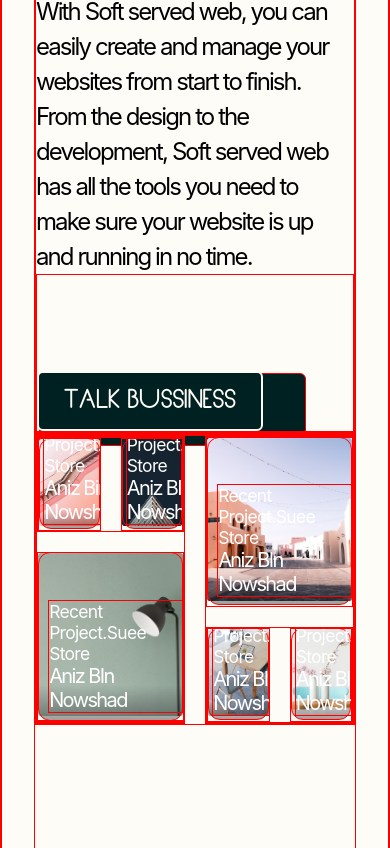
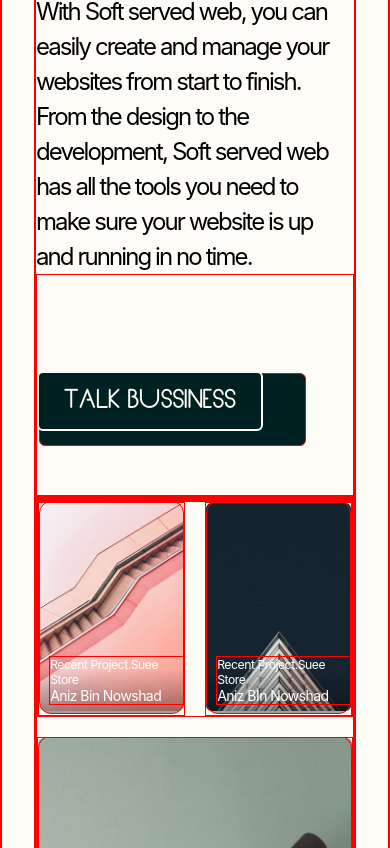
Before and after one commit to aswnss-m/softservedweb, a React (Vite) app: page /ComingSoon in a window 390 px wide. Shown: the part 1152-2000 px from the top of the page. Built offline with nearby package versions, Linux system fonts and the light colour scheme.

Commit message:
project page made responsive

```diff
--- a/src/Components/About/About.css
+++ b/src/Components/About/About.css
@@ -28,10 +28,11 @@
 
 }
 
-.buttonContainter{
+.buttonContainter {
     padding-top: 6em;
 }
-.myButton{
+
+.myButton {
 
     display: inline-block;
     padding: 15px 25px;
@@ -57,7 +58,7 @@
     background-color: #050505;
     transform: translateX(-2px);
     border: 2px solid var(--bg-primary);
-    animation:20ms
+    animation: 20ms
 }
 
 .myButton:active {
@@ -65,15 +66,16 @@
 }
 
 
-.buttonBG{
-    background-color:var(--color-darkGreen);
+.buttonBG {
+    background-color: var(--color-darkGreen);
     padding: 20px 40px;
 
-    position: absolute; /* Add position absolute to pseudo-element */
+    position: absolute;
+    /* Add position absolute to pseudo-element */
 
     /* z-index: 2; */
     /* left: 0%; */
-    left:0;
+    left: 0;
     top: 0;
     width: 120%;
     height: 130%;
@@ -83,6 +85,7 @@
     z-index: -1;
 
 }
+
 @media only screen and (max-width:1920px) {}
 
 @media only screen and (max-width:1200px) {}
@@ -95,23 +98,24 @@
     }
 
 }
-@media only screen and (max-width : 880px){
-    .AboutContainer{
+
+@media only screen and (max-width : 880px) {
+    .AboutContainer {
         grid: none;
         display: flex;
-        flex-direction:column-reverse;
+        flex-direction: column-reverse;
         gap: 2em;
     }
-    .description{
-        padding-right:0.1px
+
+    .description {
+        padding-right: 0.1px
+    }
+
+    .buttonContainter {
+        padding-bottom: 4em;
     }
 }
 
-@media only screen and (max-width:620px) {
-
-    /* .tempImage{
-        max-width: 80%;
-    } */
-}
+@media only screen and (max-width:620px) {}
 
 @media only screen and (max-width:450px) {}
--- a/src/Components/Projects/Projects.css
+++ b/src/Components/Projects/Projects.css
@@ -11,7 +11,8 @@
     display: grid;
     grid-template-columns: 2fr 1fr 1fr;
 } */
-.firstRow,.secondRow{
+.firstRow,
+.secondRow {
 
     display: grid;
     grid-gap: 1.25em;
@@ -32,7 +33,8 @@
     grid-gap: 1.25rem;
 
 }
-.box img{
+
+.box img {
     width: 100%;
     overflow: hidden;
 }
@@ -83,4 +85,30 @@
     height: 100%;
     border-radius: 12px;
     background: linear-gradient(0deg, rgba(0, 0, 0, 0.5) -7.09%, rgba(0, 0, 0, 0) 21.04%);
-  }
+}
+
+
+@media only screen and (max-width:1920px) {}
+
+@media only screen and (max-width:1200px) {}
+
+@media only screen and (max-width:992px) {}
+
+@media only screen and (max-width : 880px) {
+
+    .projectContainer{
+        grid-template-columns: none;
+    }
+
+}
+
+@media only screen and (max-width:620px) {
+
+    .textLayer{
+        font-size: var(--text-size-xxs);
+        letter-spacing: var(--letter-spacing-l);
+
+    }
+}
+
+@media only screen and (max-width:450px) {}
```
Lines whose indentation alone changed are shown as unchanged.
